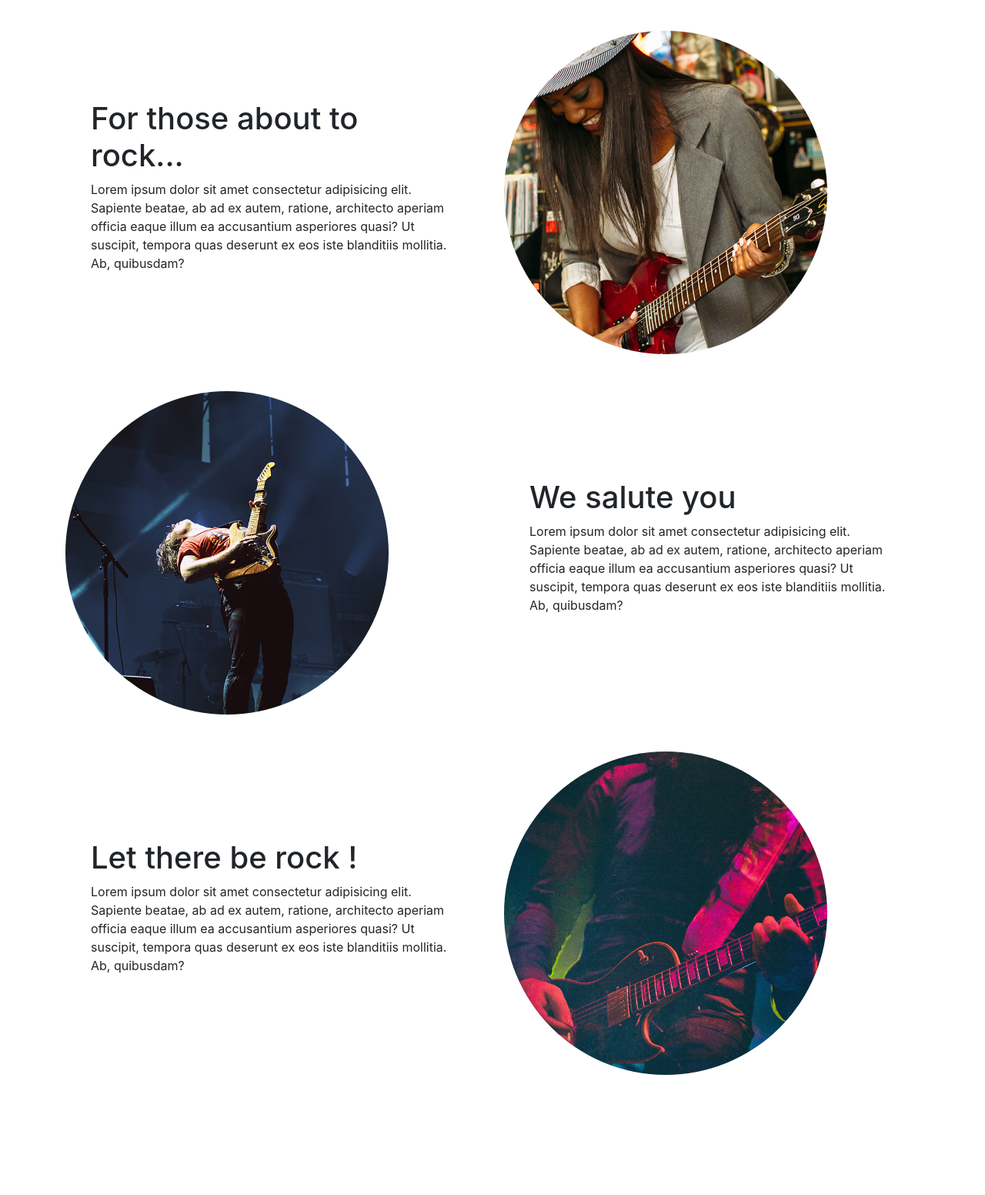
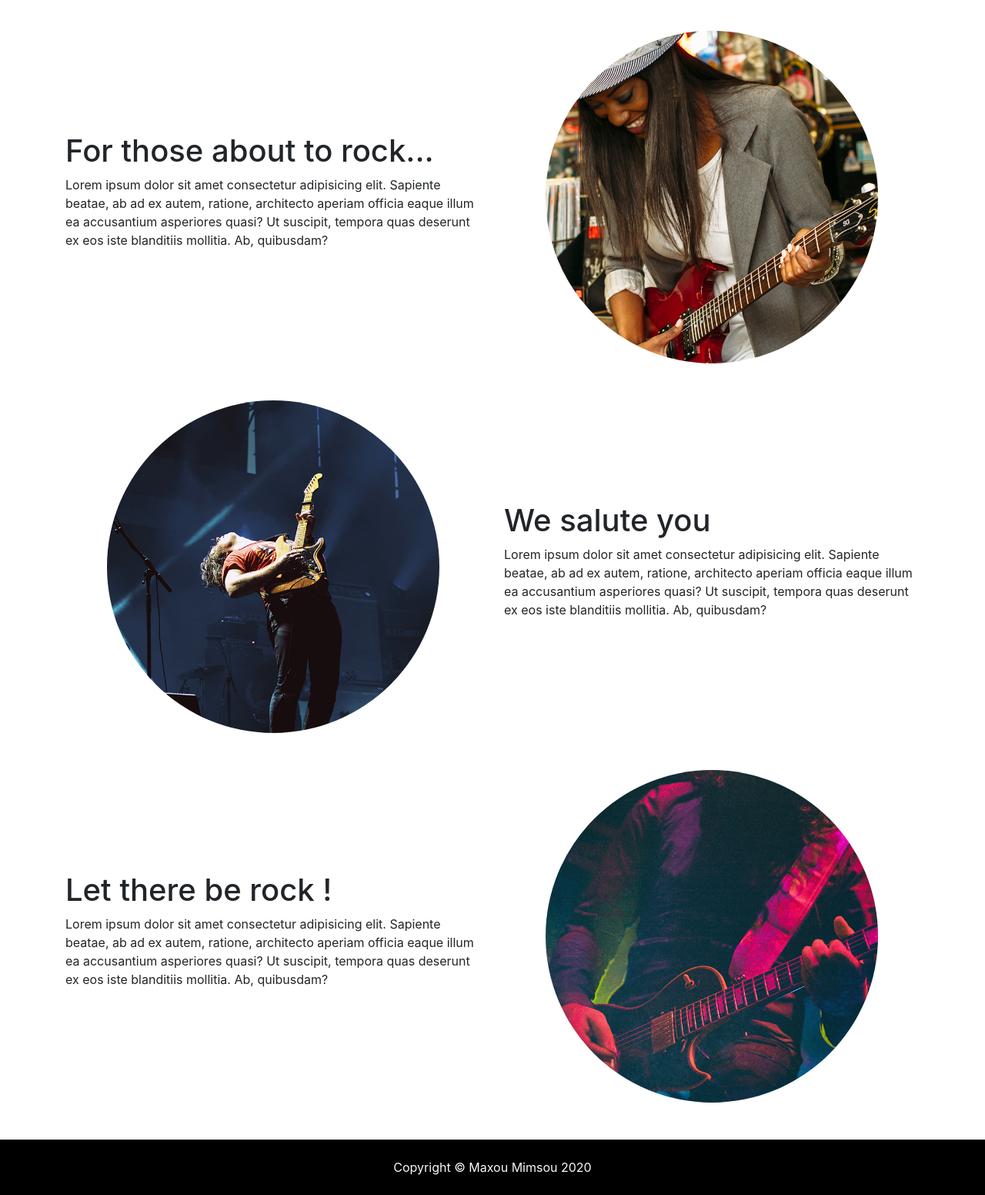
Before and after one commit to Maxlewa/html-bootstrap-startbootstrap, a website: page index.html in a window 1280 px wide. Shown: the part 400-1952 px from the top of the page at 77% size. Before the commit the page ends 1796 px from the top, so only its background shows below. Drawn offline with nearby package versions, Linux system fonts and the light colour scheme.

Commit message:
responsive ok

```diff
--- a/index.html
+++ b/index.html
@@ -10,9 +10,8 @@
 <body>
     <!--NAV-->
     <div class="container-fluid bg-dark">
-        <div class="d-flex justify-content-around mx-5 py-3">
+        <div class="d-none d-md-flex d-lg-flex d-xl-flex justify-content-around mx-5 py-3">
             <span class="text-light">START BOOTSTRAP</span>
-            <div></div>
             <div class="text-muted">
                 <span class="mx-5">SIGN UP</span>
                 <span>LOG IN</span>
@@ -21,44 +20,50 @@
         <div class="text-center p-5 text-light">
             <h1>One Page Wonder</h1>
             <h2>Will Rock Your Socks Off</h2>
-            <button type="button" class="btn btn-maxou my-5 px-4 py-2">LEARN MORE</button>
+            <button type="button" class="btn btn-maxou my-5 px-4 py-2 rounded-pill">LEARN MORE</button>
         </div>
     </div>
 
-    <div class="container mt-5">
-        <div class="row d-flex align-items-center">
-            <div class="col-6 px-5">
+    <!--SECTIONS-->
+    <div class="container mt-5 mb-5 d-flex">
+        <div class="row align-items-center justify-content-center">
+            <div class="col-lg-6 col-md-10 col-sm-12">
                 <h1>For those about to rock...</h1>
                 <p>Lorem ipsum dolor sit amet consectetur adipisicing elit. Sapiente beatae, ab ad ex autem, ratione, architecto aperiam officia eaque illum ea accusantium asperiores quasi? Ut suscipit, tempora quas deserunt ex eos iste blanditiis mollitia. Ab, quibusdam?</p>
             </div>
-            <div class="col-6">
-                <img src="./img/01.jpg" alt="" class="rounded-circle" style="height: 420px;">
+            <div class="col-lg-6 col-md-10 col-sm-12 d-flex justify-content-center">
+                <img src="./img/01.jpg" alt="" class="rounded-circle" style="width: 80%;">
             </div>
         </div>
     </div>
 
-    <div class="container mt-5">
-        <div class="row d-flex align-items-center">
-            <div class="col-6">
-                <img src="./img/02.jpg" alt="" class="rounded-circle" style="height: 420px;">
+    <div class="container mt-5 mb-5 d-flex">
+        <div class="row align-items-center justify-content-center">
+            <div class="col-lg-6 col-md-10 col-sm-12 d-flex justify-content-center">
+                <img src="./img/02.jpg" alt="" class="rounded-circle" style="width: 80%;">
             </div>
-            <div class="col-6 px-5">
+            <div class="col-lg-6 col-md-10 col-sm-12">
                 <h1>We salute you</h1>
                 <p>Lorem ipsum dolor sit amet consectetur adipisicing elit. Sapiente beatae, ab ad ex autem, ratione, architecto aperiam officia eaque illum ea accusantium asperiores quasi? Ut suscipit, tempora quas deserunt ex eos iste blanditiis mollitia. Ab, quibusdam?</p>
             </div>
         </div>
     </div>
 
-    <div class="container mt-5">
-        <div class="row d-flex align-items-center">
-            <div class="col-6 px-5">
+    <div class="container mt-5 mb-5 d-flex">
+        <div class="row align-items-center justify-content-center">
+            <div class="col-lg-6 col-md-10 col-sm-12">
                 <h1>Let there be rock !</h1>
                 <p>Lorem ipsum dolor sit amet consectetur adipisicing elit. Sapiente beatae, ab ad ex autem, ratione, architecto aperiam officia eaque illum ea accusantium asperiores quasi? Ut suscipit, tempora quas deserunt ex eos iste blanditiis mollitia. Ab, quibusdam?</p>
             </div>
-            <div class="col-6">
-                <img src="./img/03.jpg" alt="" class="rounded-circle" style="height: 420px;">
+            <div class="col-lg-6 col-md-10 col-sm-12 d-flex justify-content-center">
+                <img src="./img/03.jpg" alt="" class="rounded-circle" style="width: 80%;">
             </div>
         </div>
+    </div>
+
+    <!--FOOTER-->
+    <div class="bg-noir">
+        <p class="text-light text-center align-items-center py-4 mb-0">Copyright © Maxou Mimsou 2020</p>
     </div>
 
 
--- a/src/sass/_variables.sass
+++ b/src/sass/_variables.sass
@@ -1,3 +1,3 @@
-$btn-border-radius: 20px
+// $btn-border-radius: 20px
 
-$theme-colors : ('maxou' : #e43989)
+$theme-colors : ('maxou' : #e43989, 'noir' : #000)
```
Also changed, not shown: public/css/app.css.
